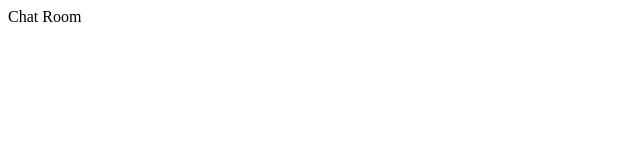
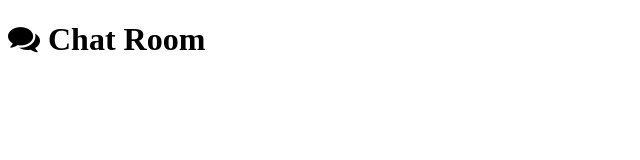
Before and after one commit to LuckyMythic/hopefullybetterthingy, a plain HTML site: page index.html in a window 1280 px wide. Shown: the whole page, without its empty margins (0-640 px from the left). Drawn offline with nearby package versions, Linux system fonts and the light colour scheme.

Commit message:
Update index.html

```diff
--- a/index.html
+++ b/index.html
@@ -4,12 +4,16 @@
 <head>
   <title>Chat Room</title>
   <script src="https://unpkg.com/vue"></script>
+
+<link rel="stylesheet" href="https://maxcdn.bootstrapcdn.com/font-awesome/4.7.0/css/font-awesome.min.css">
 </head>
 
 <body>
 
   <div class="chat" id="app">
-    Chat Room
+    <div class="chat-history">
+  <h1><i class="fa fa-comments"></i> Chat Room</h1>
+</div>
   </div>
 <script src="js/master.js"></script>
 </body>
```
